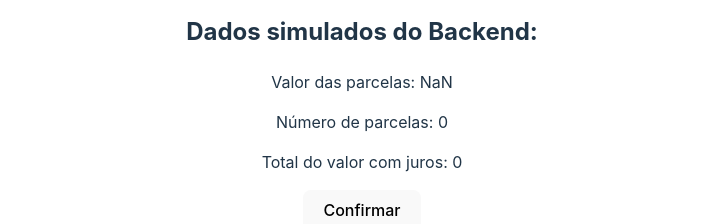
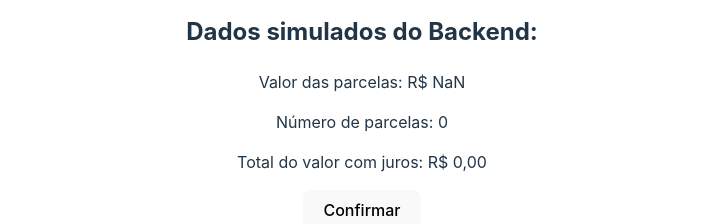
Before and after one commit to joaopaulo021/Teste-React, a React (Vite) app: page / in a window 1280 px wide. Both pictures are taken after typing "Sample" into the empty fields and a click on the button "Simular Empréstimo". Shown: the part 469-693 px from the top of the page, without its empty margins (278-1001 px from the left). Built offline with nearby package versions, Linux system fonts and the light colour scheme.

Commit message:
Add formatoReal function

```diff
--- a/src/App.tsx
+++ b/src/App.tsx
@@ -47,6 +47,7 @@ const App: React.FC = () => {
           <MockData onSubmit={handleMockSubmit} />
           {dadosSimulados && (
             <DataDisplay
+              formatoReal={formatoReal}
               valorParcelas={dadosSimulados.valorParcelas}
               numeroParcelas={dadosSimulados.numeroParcelas}
               totalComJuros={dadosSimulados.totalComJuros}
@@ -57,6 +58,7 @@ const App: React.FC = () => {
       )}
       {showPopup && (
         <PopUp
+          formatoReal={formatoReal}
           valorParcelas={dadosSimulados?.valorParcelas || 0}
           numeroParcelas={dadosSimulados?.numeroParcelas || 0}
           totalComJuros={dadosSimulados?.totalComJuros || 0}
--- a/src/components/DataDisplay/index.tsx
+++ b/src/components/DataDisplay/index.tsx
@@ -4,6 +4,7 @@ interface DataDisplayProps {
   numeroParcelas: number;
   totalComJuros: number;
   onConfirm: () => void;
+  formatoReal: (valor: number) => string;
 }
 
 const DataDisplay: React.FC<DataDisplayProps> = ({
@@ -11,13 +12,15 @@ const DataDisplay: React.FC<DataDisplayProps> = ({
   numeroParcelas,
   totalComJuros,
   onConfirm,
+  formatoReal,
+
 }) => {
   return (
     <div>
       <h2>Dados simulados do Backend:</h2>
-      <p>Valor das parcelas: {valorParcelas}</p>
+      <p>Valor das parcelas: {formatoReal(valorParcelas)}</p>
       <p>Número de parcelas: {numeroParcelas}</p>
-      <p>Total do valor com juros: {totalComJuros}</p>
+      <p>Total do valor com juros: {formatoReal(totalComJuros)}</p>
       <button onClick={onConfirm}>Confirmar</button>
     </div>
   );
--- a/src/components/PopUp/index.tsx
+++ b/src/components/PopUp/index.tsx
@@ -5,6 +5,7 @@ interface PopupProps {
   totalComJuros: number;
   onConfirm: () => void;
   onCancel: () => void;
+  formatoReal: (valor: number) => string;
 }
 
 const PopUp: React.FC<PopupProps> = ({
@@ -13,15 +14,16 @@ const PopUp: React.FC<PopupProps> = ({
   totalComJuros,
   onCancel,
   onConfirm,
+  formatoReal,
 
 }) => {
   return (
     <PopupContainer>
       <PopupContent>
         <h2>Dados do Empréstimo</h2>
-        <p>Valor das Parcelas: R$ {valorParcelas}</p>
+        <p>Valor das Parcelas:  {formatoReal(valorParcelas)}</p>
         <p>Número de Parcelas: {numeroParcelas}</p>
-        <p>Total do Valor com Juros: R$ {totalComJuros}</p>
+        <p>Total do Valor com Juros: {formatoReal(totalComJuros)}</p>
         <PopupButton onClick={onConfirm}>Confirmar</PopupButton>
         <PopupButton onClick={onCancel}>Cancelar</PopupButton>
       </PopupContent>
```
